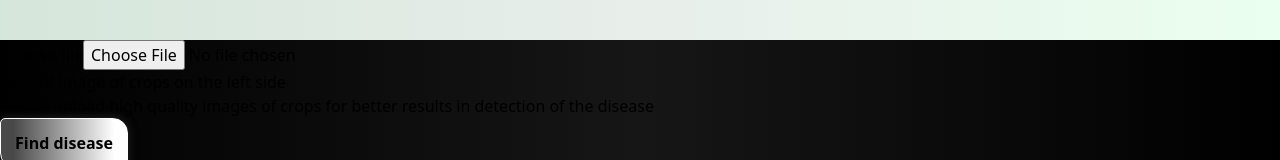
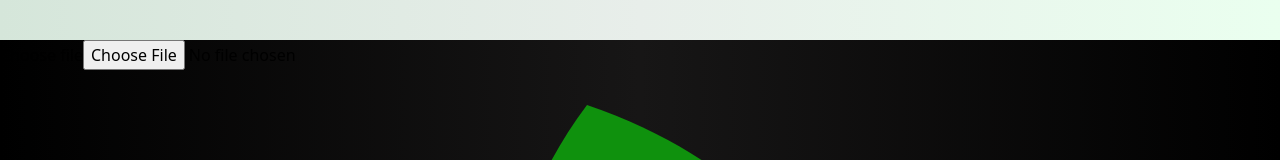
Before and after one commit to talaganaRajesh/agrovision, a React app: page / in a window 1280 px wide. Shown: the part 160-320 px from the top of the page. Built offline with nearby package versions, Linux system fonts and the light colour scheme; the HTML template or start-up script is replaced by a standard one.

Commit message:
added leaf image

```diff
--- a/src/App.jsx
+++ b/src/App.jsx
@@ -128,7 +128,7 @@
 
         {/* Right Column: Heading and Button */}
         <div className="flex flex-col items-center justify-center text-center right-column">
-          <h1 className="text-2xl md:text-4xl font-bold mb-5 text-white">Upload image of crops on the left side</h1>
+          <h1 className="text-2xl md:text-4xl font-bold mb-5 text-white flex flex-row"><span><img src="pagelines-brands-solid.svg" alt="" srcset="" className="size-9 align-middle " /></span>Upload image of crops on the left side</h1>
           <h2 className="text-sm md:text-lg font-bold mb-10 text-gray-400">Please upload high quality images of crops for better results in detection of the disease</h2>
           <button
             onClick={handleRunModel}
```
Also changed, not shown: pagelines-brands-solid.svg (added).
